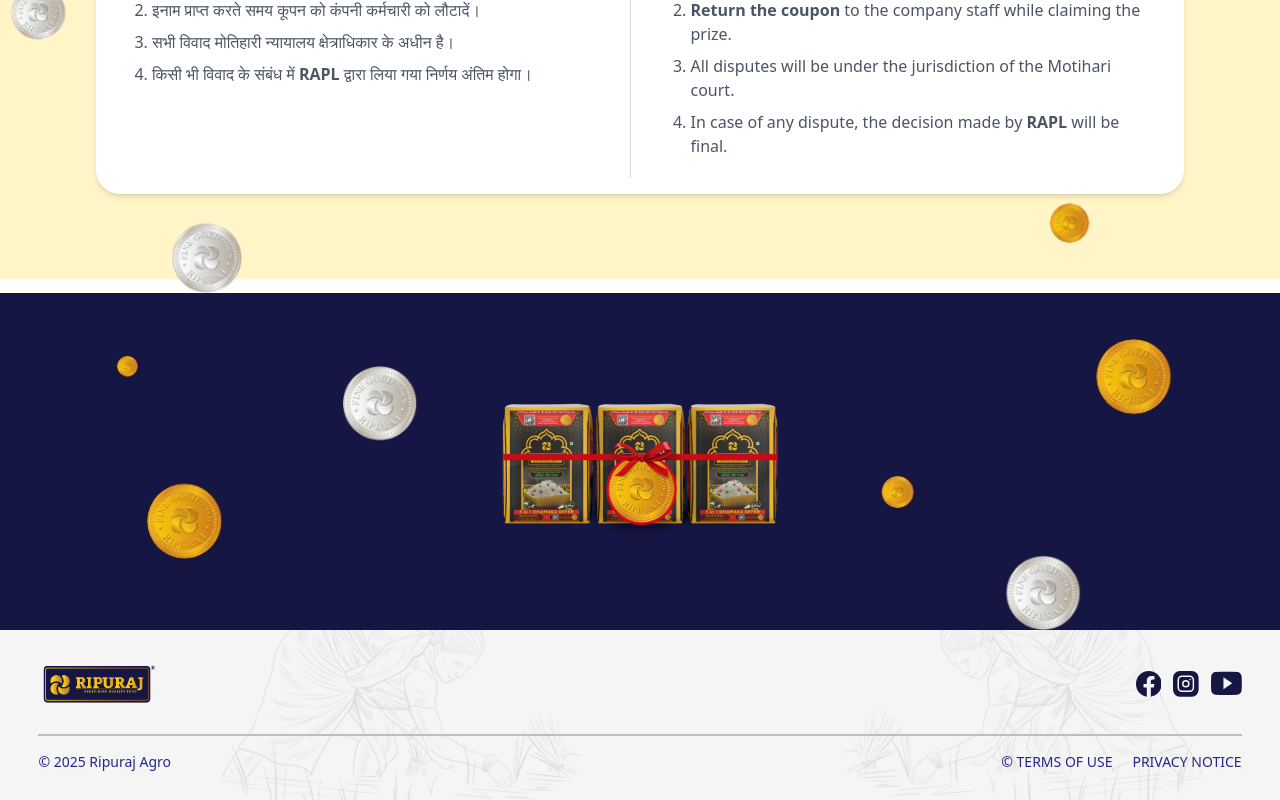
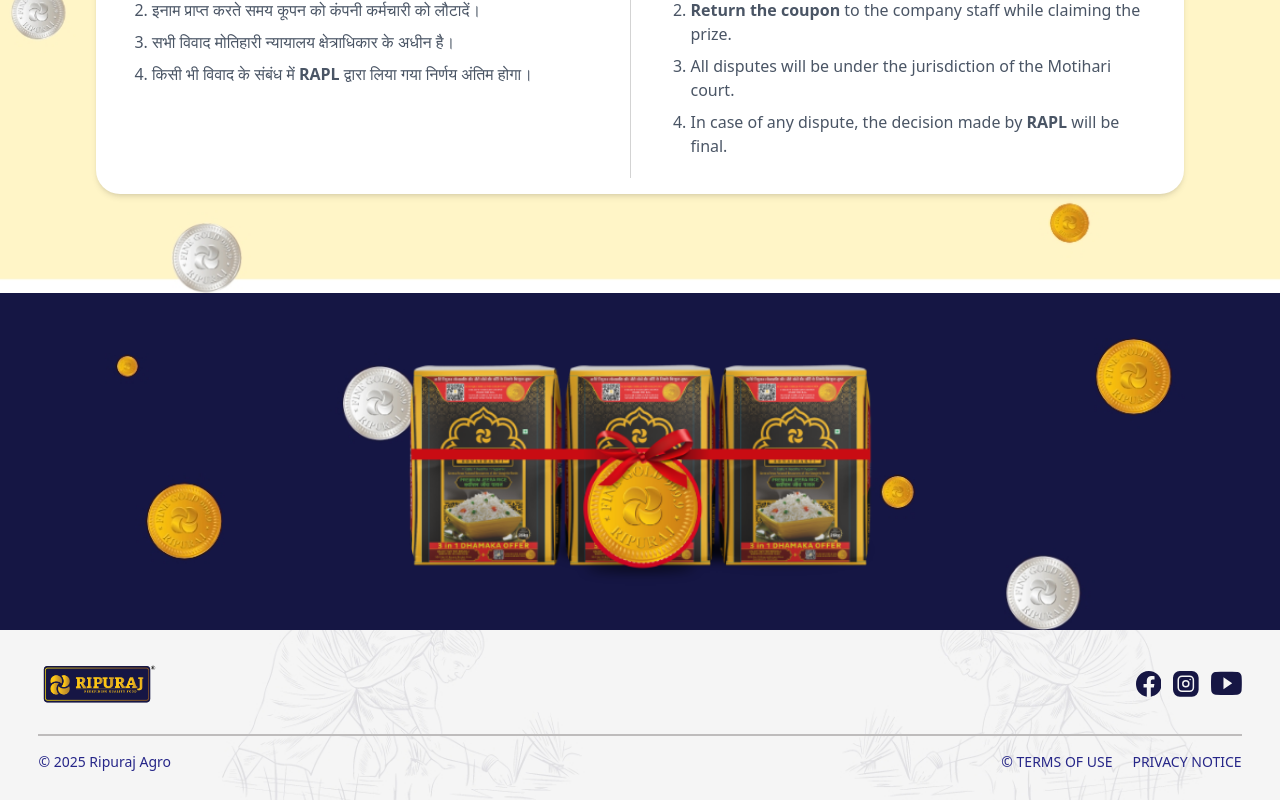
Before and after one commit to rahul-raj-hl/ripuraj, a Next.js app: page / in a window 1280 px wide. Shown: the part 2487-3287 px from the top of the page. Built offline with nearby package versions, Linux system fonts and the light colour scheme.

Commit message:
fixed: bg-image of footer

```diff
--- a/src/components/Footer1.js
+++ b/src/components/Footer1.js
@@ -3,24 +3,28 @@
 
 const Footer1 = () => {
   return (
-    <div className="relative">
-      <div>
-        <Image
-          src="/footer_1.jpg"
-          layout="responsive"
-          width={100}
-          height={80}
-          alt="footer-1"
-        />
-      </div>
+    <div className="relative w-full overflow-hidden">
+      {/* Background Image */}
+      <Image
+        src="/footer_1.jpg" // background with coins
+        alt="footer background"
+        layout="responsive"
+        width={500}
+            height={400}
+        objectFit="cover"
+        quality={100}
+        className="z-0"
+      />
+
+      {/* Centered Product Image */}
       <div className="absolute inset-0 flex items-center justify-center">
-        <div className="w-3/5 sm:w-2/3 md:w-1/2 lg:w-1/3 xl:w-1/4">
+        <div className="w-4/9 md:w-4/8 lg:w-4/9 px-4">
           <Image
-            src="/10.png"
+            src="/10.png" // product group image
+            alt="footer product"
             layout="responsive"
-            width={100}
-            height={80}
-            alt="footer-2"
+            width={500}
+            height={400}
           />
         </div>
       </div>
--- /dev/null
+++ b/src/pages/formsubmitted/index.js
@@ -0,0 +1,12 @@
+import FormSubmitted from '@/components/FormSubmitted'
+import React from 'react'
+
+const index = () => {
+  return (
+    <div>
+        <FormSubmitted />
+    </div>
+  )
+}
+
+export default index
```
